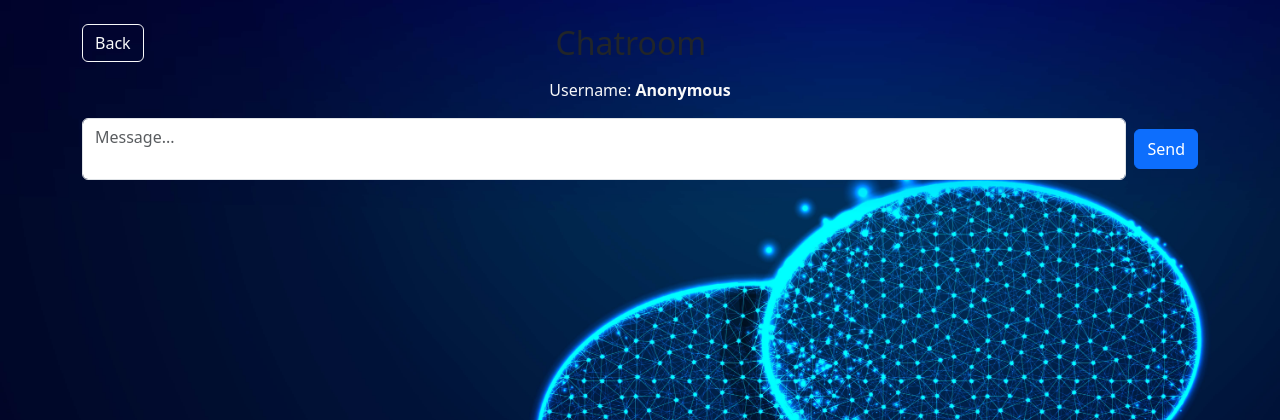
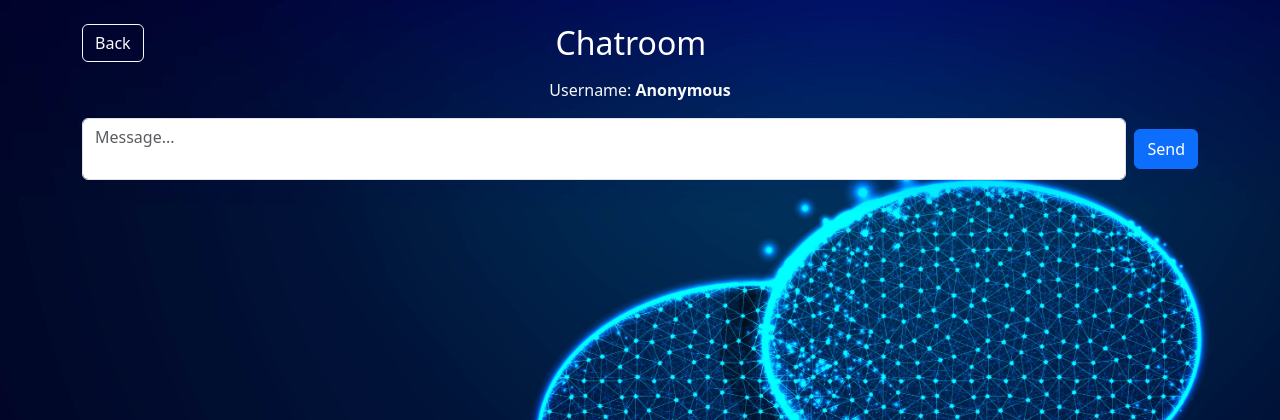
Before and after one commit to GabrielG95/CSE412Final_Project, a Django app: page /chatroom/ in a window 1280 px wide. Shown: the top 420 px of the page. Run offline with Django 4.2, Linux system fonts and the light colour scheme; data that the repository does not hold is empty.

Commit message:
Also changed color of Chatroom logo

```diff
--- a/messaging_app/chat/templates/chat/chatroom.html
+++ b/messaging_app/chat/templates/chat/chatroom.html
@@ -22,7 +22,7 @@
             {% else %}
                 <div></div>
             {% endif %}
-            <h2 class="text-center flex-grow-1" style="margin: 0;">Chatroom</h2>
+            <h2 class="text-center flex-grow-1" style="margin: 0; color: #ffffff;">Chatroom</h2>
             <div style="width: 80px;"></div>
         </div>
 
```
